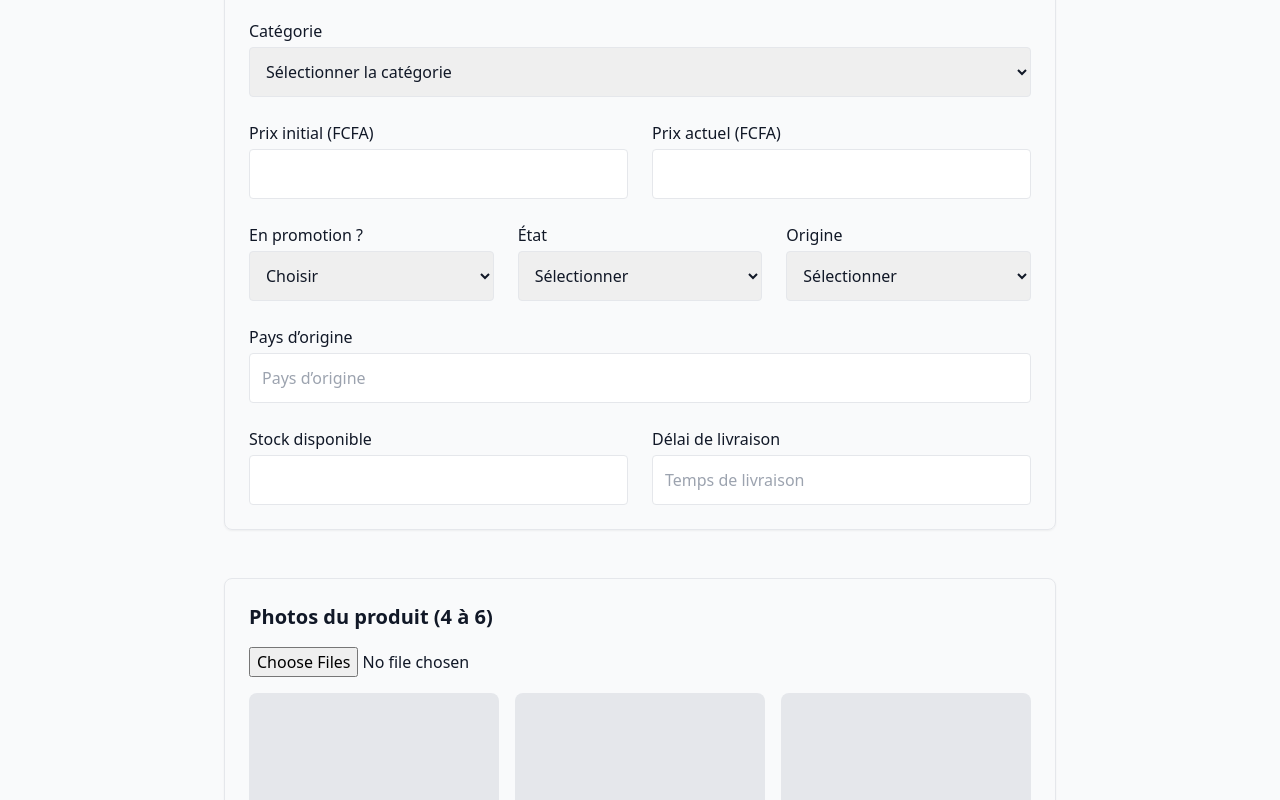
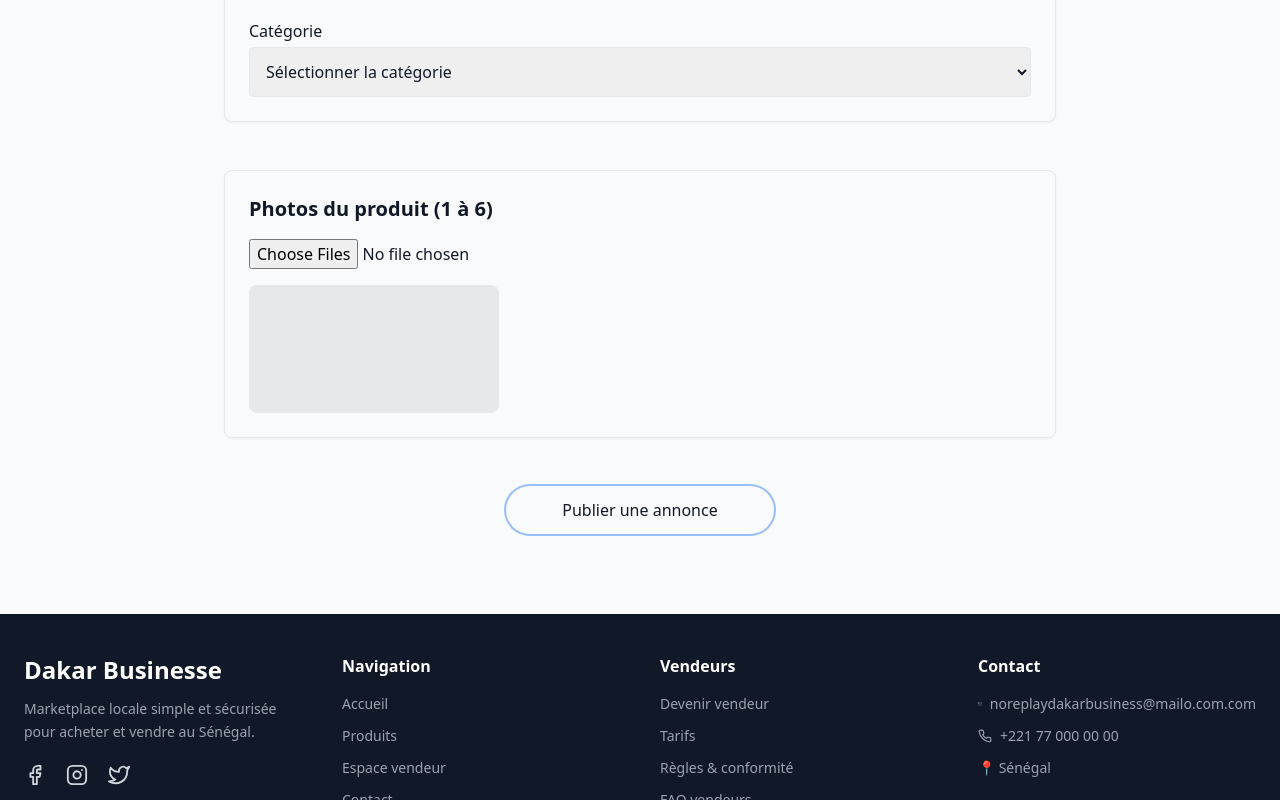
Before and after one commit to diabsking/Dakarbusinesse, a React (Vite) app in the folder frontend/: page /produits/publier in a window 1280 px wide. Shown: the part 520-1320 px from the top of the page. Built offline with nearby package versions, Linux system fonts and the light colour scheme.

Commit message:
corriger

```diff
--- a/frontend/src/pages/PublierProduit.jsx
+++ b/frontend/src/pages/PublierProduit.jsx
@@ -1,12 +1,11 @@
 import { useState } from "react";
-import axios from "axios";
 import api from "../services/api";
 
 function PublierProduit() {
   const [form, setForm] = useState({
     nom: "",
     description: "",
-    categorie: "",
+    categorie: "", // pourra être rempli par défaut
     prixInitial: "",
     prixActuel: "",
     enPromotion: "",
@@ -42,21 +41,39 @@ function PublierProduit() {
   const handleSubmit = async (e) => {
     e.preventDefault();
 
-    if (images.length < 4 || images.length > 6) {
-      return alert("4 à 6 images obligatoires");
+    if (!form.nom) {
+      return alert("Le nom du produit est obligatoire");
+    }
+
+    // ✅ Images : 1 à 6 minimum
+    if (images.length < 1 || images.length > 6) {
+      return alert("Le produit doit contenir entre 1 et 6 images");
     }
 
     try {
       setLoading(true);
+
       const formData = new FormData();
-      Object.keys(form).forEach((key) => formData.append(key, form[key]));
+
+      // ✅ Si catégorie vide, mettre "Autres" par défaut
+      const categorieFinale = form.categorie || "Autres";
+
+      Object.keys(form).forEach((key) => {
+        if (key === "categorie") {
+          formData.append("categorie", categorieFinale);
+        } else {
+          formData.append(key, form[key]);
+        }
+      });
+
       images.forEach((img) => formData.append("images", img));
 
       await api.post("/api/produits", formData, {
-  headers: { "Content-Type": "multipart/form-data" },
-});
+        headers: { "Content-Type": "multipart/form-data" },
+      });
 
       alert("Produit publié avec succès");
+
       setForm({
         nom: "",
         description: "",
@@ -86,7 +103,6 @@ function PublierProduit() {
       <h1 className="text-3xl font-bold text-center">Publier une annonce</h1>
 
       <form onSubmit={handleSubmit} className="space-y-12">
-
         {/* ================= PRODUIT ================= */}
         <section className="space-y-6 border p-6 rounded-lg shadow-sm">
           <h2 className="text-xl font-semibold">Informations du produit</h2>
@@ -129,120 +145,17 @@ function PublierProduit() {
               <option>Beauté</option>
               <option>Alimentation</option>
               <option>Autres</option>
-              <option>Électroménager</option>
-              <option>Téléphones & Accessoires</option>
-              <option>Informatique</option>
-              <option>Sport & Loisirs</option>
-              <option>Bébé & Enfants</option>
-              <option>Santé</option>
-              <option>Automobile</option>
-              <option>Services</option>
             </select>
           </div>
 
-          <div className="grid md:grid-cols-2 gap-6">
-            <div>
-              <label className="block font-medium mb-1">Prix initial (FCFA)</label>
-              <input
-                type="number"
-                name="prixInitial"
-                value={form.prixInitial}
-                onChange={handleChange}
-                className="w-full p-3 border rounded"
-              />
-            </div>
-            <div>
-              <label className="block font-medium mb-1">Prix actuel (FCFA)</label>
-              <input
-                type="number"
-                name="prixActuel"
-                value={form.prixActuel}
-                onChange={handleChange}
-                className="w-full p-3 border rounded"
-              />
-            </div>
-          </div>
+          {/* ================= AUTRES CHAMPS ================= */}
+          {/* Reste inchangé, tout facultatif */}
 
-          <div className="grid md:grid-cols-3 gap-6">
-            <div>
-              <label className="block font-medium mb-1">En promotion ?</label>
-              <select
-                name="enPromotion"
-                value={form.enPromotion}
-                onChange={handleChange}
-                className="w-full p-3 border rounded"
-              >
-                <option value="">Choisir</option>
-                <option>Oui</option>
-                <option>Non</option>
-              </select>
-            </div>
-            <div>
-              <label className="block font-medium mb-1">État</label>
-              <select
-                name="etat"
-                value={form.etat}
-                onChange={handleChange}
-                className="w-full p-3 border rounded"
-              >
-                <option value="">Sélectionner</option>
-                <option>Neuf</option>
-                <option>Occasion</option>
-              </select>
-            </div>
-            <div>
-              <label className="block font-medium mb-1">Origine</label>
-              <select
-                name="origine"
-                value={form.origine}
-                onChange={handleChange}
-                className="w-full p-3 border rounded"
-              >
-                <option value="">Sélectionner</option>
-                <option>Local</option>
-                <option>Vient de l’étranger</option>
-              </select>
-            </div>
-          </div>
-
-          <div>
-            <label className="block font-medium mb-1">Pays d’origine</label>
-            <input
-              name="paysOrigine"
-              value={form.paysOrigine}
-              onChange={handleChange}
-              placeholder="Pays d’origine"
-              className="w-full p-3 border rounded"
-            />
-          </div>
-
-          <div className="grid md:grid-cols-2 gap-6">
-            <div>
-              <label className="block font-medium mb-1">Stock disponible</label>
-              <input
-                type="number"
-                name="stock"
-                value={form.stock}
-                onChange={handleChange}
-                className="w-full p-3 border rounded"
-              />
-            </div>
-            <div>
-              <label className="block font-medium mb-1">Délai de livraison</label>
-              <input
-                name="delaiLivraison"
-                value={form.delaiLivraison}
-                onChange={handleChange}
-                placeholder="Temps de livraison"
-                className="w-full p-3 border rounded"
-              />
-            </div>
-          </div>
         </section>
 
         {/* ================= IMAGES ================= */}
         <section className="space-y-4 border p-6 rounded-lg shadow-sm">
-          <h2 className="text-xl font-semibold">Photos du produit (4 à 6)</h2>
+          <h2 className="text-xl font-semibold">Photos du produit (1 à 6)</h2>
           <input
             type="file"
             multiple
@@ -271,11 +184,17 @@ function PublierProduit() {
                         className="w-20 h-20 md:w-24 md:h-24 object-cover rounded-lg border cursor-pointer"
                         onClick={() => {
                           const newPreviews = [...previews];
-                          [newPreviews[0], newPreviews[index]] = [newPreviews[index], newPreviews[0]];
+                          [newPreviews[0], newPreviews[index]] = [
+                            newPreviews[index],
+                            newPreviews[0],
+                          ];
                           setPreviews(newPreviews);
 
                           const newImages = [...images];
-                          [newImages[0], newImages[index]] = [newImages[index], newImages[0]];
+                          [newImages[0], newImages[index]] = [
+                            newImages[index],
+                            newImages[0],
+                          ];
                           setImages(newImages);
                         }}
                       />
@@ -293,7 +212,7 @@ function PublierProduit() {
             </div>
           ) : (
             <div className="grid grid-cols-2 md:grid-cols-3 gap-4">
-              {[...Array(4)].map((_, i) => (
+              {[...Array(1)].map((_, i) => (
                 <div key={i} className="h-24 md:h-32 bg-gray-200 animate-pulse rounded-lg" />
               ))}
             </div>
@@ -307,11 +226,7 @@ function PublierProduit() {
             type="submit"
             className="px-14 py-3 rounded-full ring-2 w-full sm:w-auto"
           >
-            {loading ? (
-              <span className="animate-pulse">Publication...</span>
-            ) : (
-              "Publier une annonce"
-            )}
+            {loading ? <span className="animate-pulse">Publication...</span> : "Publier une annonce"}
           </button>
         </div>
       </form>
```
